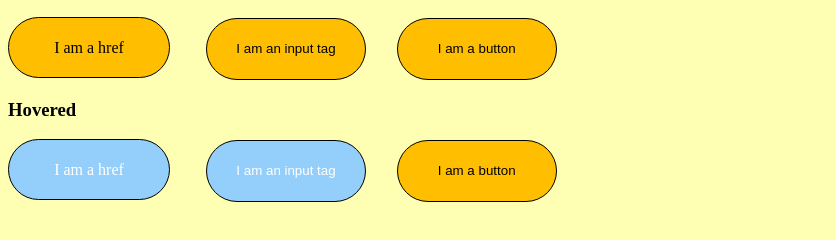
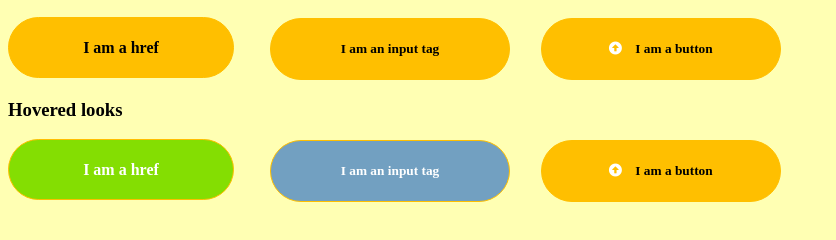
Before and after one commit to taskoff/HTML-CSS, a plain HTML site: page first_step/buttons/index.html in a window 1280 px wide. Shown: the part 50-290 px from the top of the page, without its empty margins (0-836 px from the left). Drawn offline with Linux system fonts and the light colour scheme.

Commit message:
correction buttons

```diff
--- a/first_step/buttons/index.html
+++ b/first_step/buttons/index.html
@@ -6,7 +6,7 @@
     <meta http-equiv="X-UA-Compatible" content="ie=edge">
     <title>Buttons</title>
     <link rel="stylesheet" href="style.css">
-
+    <link rel="stylesheet" href="https://use.fontawesome.com/releases/v5.8.2/css/all.css" integrity="sha384-oS3vJWv+0UjzBfQzYUhtDYW+Pj2yciDJxpsK1OYPAYjqT085Qq/1cq5FLXAZQ7Ay" crossorigin="anonymous">
 </head>
 <body>
     <article>
@@ -15,19 +15,19 @@
         </header>
         <section>
             <p>
-                <a href="#" class="button push">I am a href</a>
-                <input type="button" class="push" value="I am an input tag">
-                <button class="push" type="button">I am a button</button>
+                <a href="#" class="button push first-row">I am a href</a>
+                <input type="button" class="push first-row" value="I am an input tag">
+                <button class="push first-row" type="button"><i class="fas fa-arrow-alt-circle-up"></i>I am a button</button>
 
             </p>
 
         </section>
         <section>
-            <h3>Hovered</h3>
+            <h3>Hovered looks</h3>
             <p>
-                <a href="#" class="button push hovered">I am a href</a>
+                <a href="#" class="button push hovered one">I am a href</a>
                 <input type="button" class="push hovered" value="I am an input tag">
-                <button class="push" type="button hovered">I am a button</button>
+                <button class="push" type="button "><i class="fas fa-arrow-alt-circle-up"></i>I am a button</button>
             </p>
         </section>
     </article>
--- a/first_step/buttons/style.css
+++ b/first_step/buttons/style.css
@@ -4,17 +4,20 @@ body {
 
 .push {
     display: inline-block;
-    border: 1px solid black;
-    padding: 1.5em 2em;
+    border: 1px solid #FFBF00;
+    padding: 1.5em 4em;
+    font-family: 'Libre Baskerville', serif;
+    /* font-size: 1em; */
     text-decoration: none;
     margin-right: 2em;
     background: transparent;
     color: black;
     line-height: 1.5;
-    width: 10rem;
+    width: 18em;
     border-radius: 3em;text-align: center;
     cursor: pointer;
     background: #FFBF00;
+    font-weight: 900;
 
 }
 
@@ -24,12 +27,27 @@ body {
 
 }
 
-.push:hover {
-    background: #94CEFA;
+
+
+.first-row:hover {
+    background: #72A0C1;
     color: white;
 }
 
 .hovered {
-    background: #94CEFA;
+    background: #72A0C1;
     color: white;
 }
+.one {
+    background: #84DE02;
+
+}
+.button.push.first-row:hover {
+    background: #84DE02;
+}
+
+.fas {
+    size: 7em;
+    color: white;
+    margin-right: 1em;
+}
--- a/first_step/buttons/typography.css
+++ b/first_step/buttons/typography.css
@@ -1,5 +1,5 @@
 @import url('https://fonts.googleapis.com/css?family=Playfair+Display&display=swap');
-
+@import url('https://fonts.googleapis.com/css?family=Libre+Baskerville&display=swap');
 html {
 	font: 16px/1.5 Helvetica, sans-serif;
 }
```
